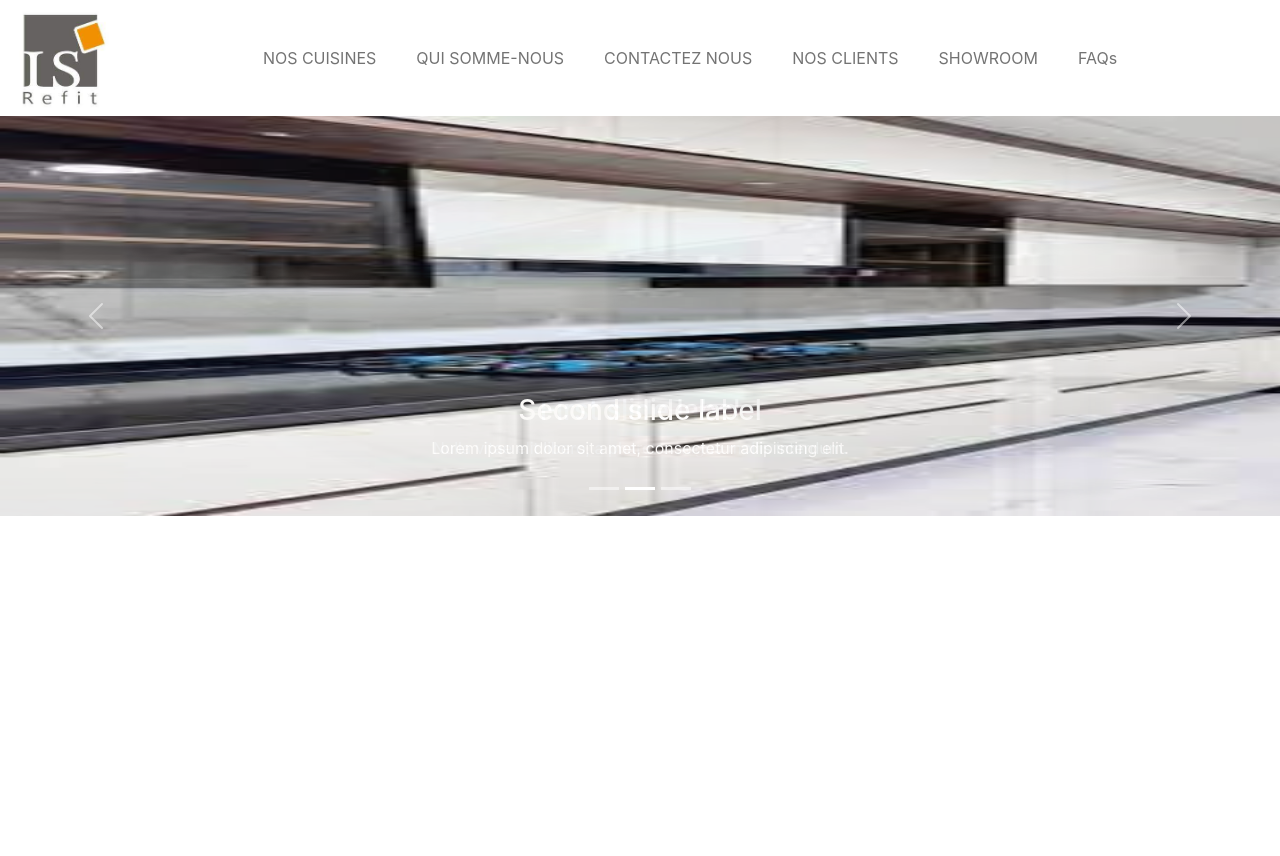
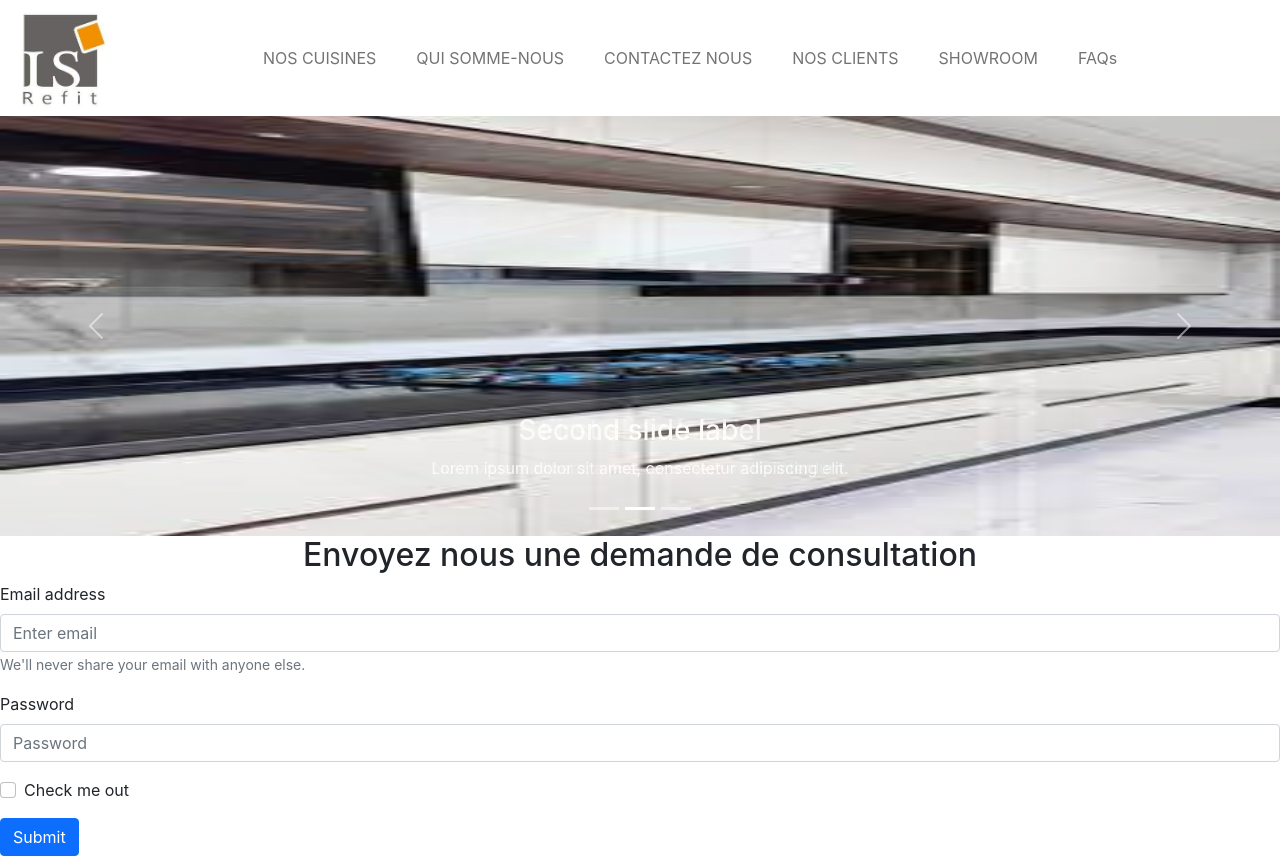
Before and after one commit to housni234/ISrefit, a React (Create React App) app: page / in a window 1280 px wide. Before the commit the page ends 800 px from the top, so only its background shows below. Built offline with nearby package versions, Linux system fonts and the light colour scheme.

Commit message:
creating formulaire component

```diff
--- a/src/App.css
+++ b/src/App.css
@@ -9,18 +9,17 @@
 
 .Navlink:hover {
   text-decoration: underline 1.7px solid rgb(234, 179, 78);
-  /* padding-bottom: 2px; */
   border-bottom-style: 2px rgb(234, 179, 78)
 }
 
-/* .row {
-  display: grid;
 
-  justify-items: space-evenly;
-
-} */
 
 .carouselImage {
-  height: 400px;
-  width: 1300px;
+  height: 420px;
+  width: 100%;
 }
+
+.form-title {
+  display: flex;
+  justify-content: center;
+}
--- a/src/App.js
+++ b/src/App.js
@@ -1,6 +1,7 @@
 import './App.css';
 import NavBar from './Components/NavBar';
 import CarouselFade from './Components/CarouselFade';
+import Formulaire from "./Components/Formulaire"
 
 
 function App() {
@@ -8,6 +9,7 @@
     <>
       <NavBar />
       <CarouselFade />
+      <Formulaire />
     </>
   );
 }
--- a/src/Components/CarouselFade.js
+++ b/src/Components/CarouselFade.js
@@ -1,6 +1,8 @@
 import React from "react";
 import Carousel from 'react-bootstrap/Carousel';
 import { Image } from "react-bootstrap";
+
+
 
 
 function CarouselFade() {
--- /dev/null
+++ b/src/Components/Formulaire.js
@@ -0,0 +1,30 @@
+import Button from 'react-bootstrap/Button';
+import Form from 'react-bootstrap/Form';
+
+function Formulaire() {
+    return (
+        <Form>
+            <h2 className='form-title'>Envoyez nous une demande de consultation</h2>
+            <Form.Group className="mb-3" controlId="formBasicEmail">
+                <Form.Label>Email address</Form.Label>
+                <Form.Control type="email" placeholder="Enter email" />
+                <Form.Text className="text-muted">
+                    We'll never share your email with anyone else.
+                </Form.Text>
+            </Form.Group>
+
+            <Form.Group className="mb-3" controlId="formBasicPassword">
+                <Form.Label>Password</Form.Label>
+                <Form.Control type="password" placeholder="Password" />
+            </Form.Group>
+            <Form.Group className="mb-3" controlId="formBasicCheckbox">
+                <Form.Check type="checkbox" label="Check me out" />
+            </Form.Group>
+            <Button variant="primary" type="submit">
+                Submit
+            </Button>
+        </Form>
+    );
+}
+
+export default Formulaire;
```
